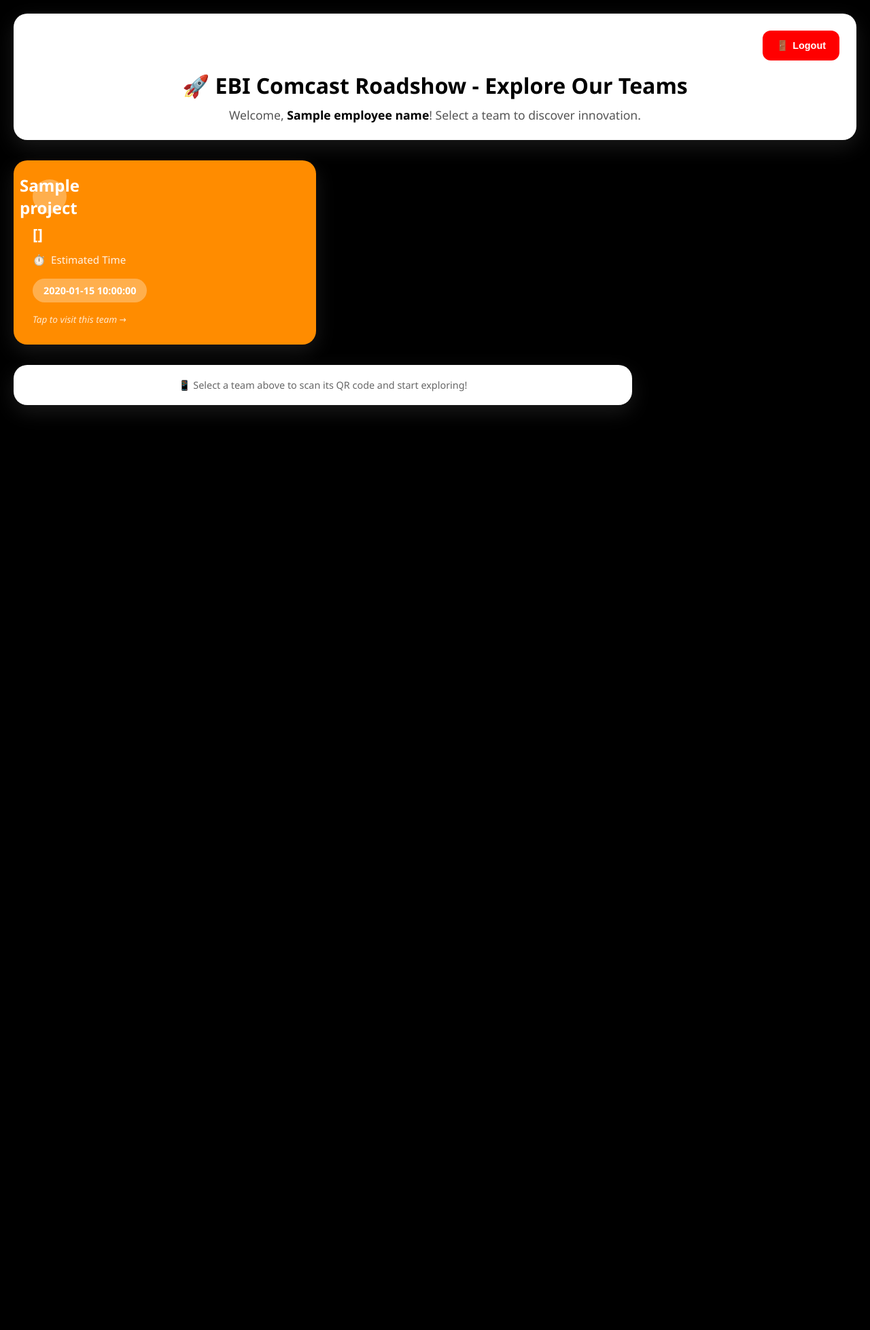
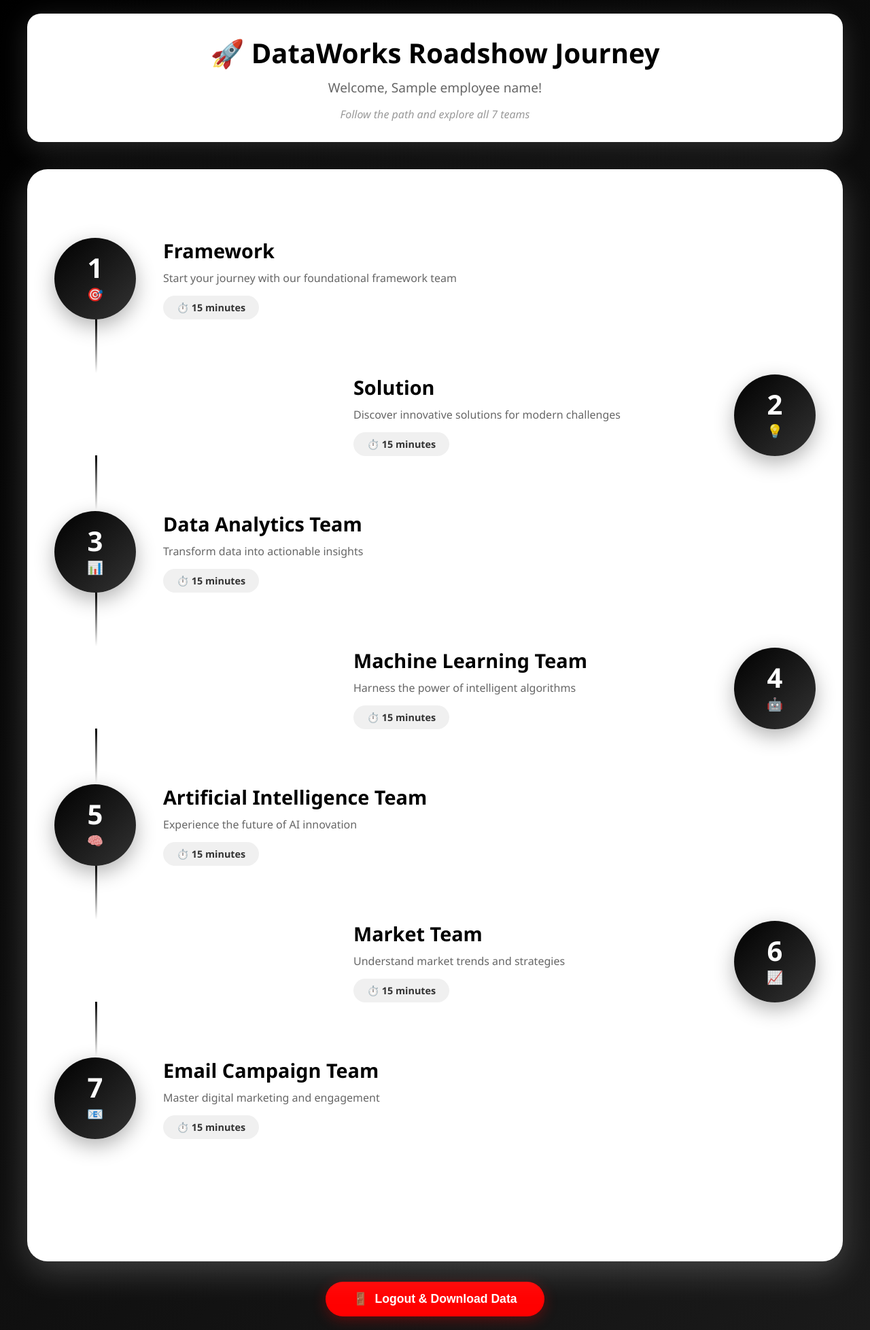
Before and after one commit to HARIBASKARA/eba-comcast-roadshow, a Flask app: template templates/projects.html in a window 1280 px wide. Shown: the whole page at 68% size. Before the commit the page ends 606 px from the top, so only its background shows below. Run offline with Flask 3, Linux system fonts and the light colour scheme; the template is opened without the code that fills it: most values are stand-ins (such as "Sample title", 1, 10 or a date in 2020); data that the repository does not hold is empty.

Commit message:
Redesign teams page with roadmap journey - diagonal zigzag flow with circular steps

```diff
--- a/templates/projects.html
+++ b/templates/projects.html
@@ -3,7 +3,7 @@
 <head>
     <meta charset="UTF-8">
     <meta name="viewport" content="width=device-width, initial-scale=1.0, maximum-scale=5.0, user-scalable=yes">
-    <title>EBI Comcast Roadshow - Teams</title>
+    <title>EBI Comcast Roadshow - Journey</title>
     <style>
         * {
             margin: 0;
@@ -13,72 +13,31 @@
 
         body {
             font-family: 'Segoe UI', Tahoma, Geneva, Verdana, sans-serif;
-            background: #000000;
+            background: linear-gradient(135deg, #000000 0%, #1a1a1a 100%);
             min-height: 100vh;
             padding: 20px;
-        }
-
-        @media (max-width: 768px) {
-            body {
-                padding: 15px;
-            }
-        }
-
-        @media (max-width: 480px) {
-            body {
-                padding: 10px;
-            }
+            overflow-x: hidden;
         }
 
         .container {
-            max-width: 1400px;
+            max-width: 1200px;
             margin: 0 auto;
-        }
-
-        .main-content {
-            display: grid;
-            grid-template-columns: 1fr 320px;
-            gap: 30px;
-        }
-
-        @media (max-width: 968px) {
-            .main-content {
-                grid-template-columns: 1fr;
-            }
-        }
-
-        .main-content {
-            display: grid;
-            grid-template-columns: 1fr 300px;
-            gap: 30px;
-        }
-
-        @media (max-width: 968px) {
-            .main-content {
-                grid-template-columns: 1fr;
-            }
         }
 
         .header {
             background: #ffffff;
             border-radius: 20px;
-            padding: 25px;
-            margin-bottom: 30px;
-            box-shadow: 0 10px 30px rgba(255, 255, 255, 0.1);
-            animation: fadeIn 0.5s ease-out;
-            display: flex;
-            flex-direction: column;
-            gap: 15px;
+            padding: 30px;
+            margin-bottom: 40px;
+            box-shadow: 0 10px 40px rgba(255, 255, 255, 0.15);
+            text-align: center;
+            animation: fadeInDown 0.6s ease-out;
         }
 
-        .header-content {
-            text-align: center;
-        }
-
-        @keyframes fadeIn {
+        @keyframes fadeInDown {
             from {
                 opacity: 0;
-                transform: translateY(-20px);
+                transform: translateY(-30px);
             }
             to {
                 opacity: 1;
@@ -88,14 +47,21 @@
 
         .header h1 {
             color: #000000;
-            font-size: 2rem;
+            font-size: 2.5rem;
             margin-bottom: 10px;
             font-weight: 800;
         }
 
         .welcome-text {
-            color: #555;
-            font-size: 1.1rem;
+            color: #666;
+            font-size: 1.2rem;
+            margin-bottom: 15px;
+        }
+
+        .subtitle {
+            color: #999;
+            font-size: 1rem;
+            font-style: italic;
         }
 
         .welcome-text .name {
@@ -134,144 +100,183 @@
             }
         }
 
-        .project-card {
-            border-radius: 20px;
-            padding: 28px;
-            box-shadow: 0 10px 30px rgba(255, 255, 255, 0.1);
-            cursor: pointer;
-            transition: all 0.4s cubic-bezier(0.4, 0, 0.2, 1);
+        /* Roadmap Journey Container */
+        .roadmap-container {
+            background: #ffffff;
+            border-radius: 30px;
+            padding: 60px 40px;
+            box-shadow: 0 15px 50px rgba(255, 255, 255, 0.2);
             position: relative;
-            overflow: hidden;
-            animation: slideUp 0.5s ease-out backwards;
+            margin-bottom: 30px;
         }
 
-        .project-card:nth-child(1) { animation-delay: 0.1s; }
-        .project-card:nth-child(2) { animation-delay: 0.15s; }
-        .project-card:nth-child(3) { animation-delay: 0.2s; }
-        .project-card:nth-child(4) { animation-delay: 0.25s; }
-        .project-card:nth-child(5) { animation-delay: 0.3s; }
-        .project-card:nth-child(6) { animation-delay: 0.35s; }
-        .project-card:nth-child(7) { animation-delay: 0.4s; }
+        .roadmap-journey {
+            position: relative;
+            padding: 40px 0;
+        }
 
-        @keyframes slideUp {
+        /* Journey Step */
+        .journey-step {
+            display: flex;
+            align-items: center;
+            margin-bottom: 80px;
+            position: relative;
+            animation: fadeInStep 0.6s ease-out backwards;
+        }
+
+        .journey-step:nth-child(1) { animation-delay: 0.1s; }
+        .journey-step:nth-child(2) { animation-delay: 0.2s; }
+        .journey-step:nth-child(3) { animation-delay: 0.3s; }
+        .journey-step:nth-child(4) { animation-delay: 0.4s; }
+        .journey-step:nth-child(5) { animation-delay: 0.5s; }
+        .journey-step:nth-child(6) { animation-delay: 0.6s; }
+        .journey-step:nth-child(7) { animation-delay: 0.7s; }
+
+        @keyframes fadeInStep {
             from {
                 opacity: 0;
-                transform: translateY(30px);
+                transform: translateX(-50px);
             }
             to {
                 opacity: 1;
-                transform: translateY(0);
+                transform: translateX(0);
             }
         }
 
-        .project-card:hover {
-            transform: translateY(-8px) scale(1.02);
-            box-shadow: 0 20px 40px rgba(255, 255, 255, 0.15);
+        /* Zigzag alternating layout */
+        .journey-step:nth-child(even) {
+            flex-direction: row-reverse;
         }
 
-        .project-card:active {
-            transform: translateY(-4px);
+        .journey-step:nth-child(even) .step-connector {
+            transform: scaleX(-1);
         }
 
-        .project-number {
-            display: inline-block;
-            width: 50px;
-            height: 50px;
-            background: rgba(255, 255, 255, 0.3);
+        /* Step Circle */
+        .step-circle {
+            min-width: 120px;
+            width: 120px;
+            height: 120px;
+            border-radius: 50%;
+            background: linear-gradient(135deg, #000000 0%, #333333 100%);
             color: white;
-            border-radius: 50%;
             display: flex;
+            flex-direction: column;
             align-items: center;
             justify-content: center;
-            font-size: 1.5rem;
+            cursor: pointer;
+            transition: all 0.4s cubic-bezier(0.4, 0, 0.2, 1);
+            box-shadow: 0 10px 30px rgba(0, 0, 0, 0.3);
+            position: relative;
+            z-index: 2;
+        }
+
+        .step-circle:hover {
+            transform: scale(1.15) rotate(5deg);
+            box-shadow: 0 15px 50px rgba(0, 0, 0, 0.5);
+        }
+
+        .step-circle:active {
+            transform: scale(1.05);
+        }
+
+        .step-number {
+            font-size: 2.5rem;
+            font-weight: 800;
+            line-height: 1;
+        }
+
+        .step-icon {
+            font-size: 1.2rem;
+            margin-top: 5px;
+            opacity: 0.9;
+        }
+
+        /* Step Content */
+        .step-content {
+            flex: 1;
+            padding: 0 40px;
+            max-width: 600px;
+        }
+
+        .step-title {
+            font-size: 1.8rem;
+            color: #000000;
             font-weight: 700;
+            margin-bottom: 10px;
+        }
+
+        .step-description {
+            color: #666;
+            font-size: 1rem;
             margin-bottom: 15px;
         }
 
-        .project-name {
-            font-size: 1.4rem;
-            color: #ffffff;
-            font-weight: 700;
-            margin-bottom: 12px;
+        .step-time {
+            display: inline-block;
+            background: #f0f0f0;
+            color: #333;
+            padding: 8px 20px;
+            border-radius: 20px;
+            font-size: 0.9rem;
+            font-weight: 600;
         }
 
-        .project-info {
-            display: flex;
-            align-items: center;
-            color: rgba(255, 255, 255, 0.9);
-            font-size: 0.95rem;
-            margin-bottom: 8px;
+        /* Connector Line */
+        .step-connector {
+            position: absolute;
+            top: 120px;
+            left: 60px;
+            width: 3px;
+            height: 80px;
+            background: linear-gradient(180deg, #000000 0%, transparent 100%);
+            z-index: 1;
         }
 
-        .project-info .icon {
-            margin-right: 8px;
+        .journey-step:last-child .step-connector {
+            display: none;
         }
 
-        .estimated-time {
-            display: inline-block;
-            background: rgba(255, 255, 255, 0.3);
-            color: #ffffff;
-            padding: 8px 16px;
-            border-radius: 20px;
-            font-weight: 600;
-            font-size: 0.9rem;
-            margin-top: 10px;
+        /* Mobile Responsive */
+        @media (max-width: 768px) {
+            .roadmap-container {
+                padding: 40px 20px;
             }
 
-        .action-hint {
-            color: rgba(255, 255, 255, 0.8);
-            font-size: 0.85rem;
-            margin-top: 15px;
-            font-style: italic;
+            .journey-step {
+                flex-direction: column !important;
+                margin-bottom: 60px;
+                text-align: center;
             }
 
-        .footer {
-            background: #ffffff;
-            border-radius: 20px;
-            padding: 20px;
-            text-align: center;
-            box-shadow: 0 10px 30px rgba(255, 255, 255, 0.1);
+            .journey-step:nth-child(even) {
+                flex-direction: column !important;
             }
 
-        .footer p {
-            color: #666;
-            font-size: 0.9rem;
+            .step-circle {
+                width: 100px;
+                height: 100px;
+                margin-bottom: 20px;
             }
 
-        /* Leaderboard Styles - HIDDEN IN UI */
-        .leaderboard {
-            display: none; /* Hidden from UI */
-            background: #ffffff;
-            border-radius: 20px;
-            padding: 28px;
-            box-shadow: 0 10px 30px rgba(255, 255, 255, 0.1);
-            position: sticky;
-            top: 20px;
+            .step-number {
+                font-size: 2rem;
             }
 
-        .leaderboard h2 {
-            color: #000000;
-            font-size: 1.5rem;
-            margin-bottom: 20px;
-            font-weight: 800;
+            .step-content {
+                padding: 0;
             }
 
-        .leaderboard-item {
-            padding: 14px;
-            margin-bottom: 12px;
-            background: #f8f9fa;
-            border-radius: 12px;
-            transition: all 0.3s ease;
-            border-left: 4px solid #000000;
+            .step-connector {
+                left: 50%;
+                transform: translateX(-50%);
+            }
         }
 
-        .leaderboard-item:hover {
-            transform: translateX(5px);
-            background: #e9ecef;
+        /* Leaderboard - HIDDEN */
+        .leaderboard {
+            display: none;
         }
-
-        .leaderboard-item-name {
-            font-weight: 600;
             color: #000000;
             font-size: 0.95rem;
             margin-bottom: 4px;
@@ -292,67 +297,51 @@
             font-style: italic;
         }
 
-        /* Logout Button Styles */
+        /* Logout Button */
         .logout-btn {
             background: #FF0000;
             color: white;
             border: none;
-            padding: 10px 20px;
-            border-radius: 12px;
-            font-size: 0.9rem;
+            padding: 15px 40px;
+            border-radius: 50px;
+            font-size: 1.1rem;
             font-weight: 700;
             cursor: pointer;
             transition: all 0.3s ease;
             display: inline-flex;
             align-items: center;
-            gap: 6px;
-            align-self: flex-end;
-            min-height: 44px;
+            gap: 10px;
+            box-shadow: 0 5px 20px rgba(255, 0, 0, 0.3);
         }
 
         .logout-btn:hover {
             background: #cc0000;
-            transform: scale(1.05);
+            transform: translateY(-3px);
+            box-shadow: 0 8px 25px rgba(255, 0, 0, 0.4);
         }
 
         .logout-btn:active {
-            transform: scale(0.95);
+            transform: translateY(0);
         }
 
         @media (max-width: 768px) {
             .header h1 {
-                font-size: 1.4rem;
-                margin-bottom: 8px;
+                font-size: 1.8rem;
             }
 
             .welcome-text {
-                font-size: 0.95rem;
+                font-size: 1rem;
             }
 
-            .project-name {
-                font-size: 1.1rem;
-            }
-
-            .project-card {
-                padding: 20px;
+            .subtitle {
+                font-size: 0.9rem;
             }
 
             .logout-btn {
-                font-size: 0.85rem;
-                padding: 8px 16px;
-            }
-
-            .main-content {
-                grid-template-columns: 1fr;
-            }
-
-            .leaderboard {
-                position: static;
+                padding: 12px 30px;
+                font-size: 1rem;
             }
         }
-
-        @media (max-width: 480px) {
-            .header h1 {
                 font-size: 1.2rem;
             }
 
@@ -406,35 +395,118 @@
 <body>
     <div class="container">
         <div class="header">
-            <button class="logout-btn" onclick="handleLogout()">
-                <span>🚪</span>
-                <span>Logout</span>
-            </button>
-            <div class="header-content">
-                <h1>🚀 EBI Comcast Roadshow - Explore Our Teams</h1>
-                <p class="welcome-text">Welcome, <span class="name">{{ employee_name }}</span>! Select a team to discover innovation.</p>
+            <h1>🚀 DataWorks Roadshow Journey</h1>
+            <p class="welcome-text">Welcome, {{ employee_name }}!</p>
+            <p class="subtitle">Follow the path and explore all 7 teams</p>
+        </div>
+
+        <div class="roadmap-container">
+            <div class="roadmap-journey">
+                <!-- Step 1 -->
+                <div class="journey-step" onclick="goToProject('1')">
+                    <div class="step-circle">
+                        <div class="step-number">1</div>
+                        <div class="step-icon">🎯</div>
+                    </div>
+                    <div class="step-content">
+                        <div class="step-title">Framework</div>
+                        <div class="step-description">Start your journey with our foundational framework team</div>
+                        <div class="step-time">⏱️ 15 minutes</div>
+                    </div>
+                    <div class="step-connector"></div>
+                </div>
+
+                <!-- Step 2 -->
+                <div class="journey-step" onclick="goToProject('2')">
+                    <div class="step-circle">
+                        <div class="step-number">2</div>
+                        <div class="step-icon">💡</div>
+                    </div>
+                    <div class="step-content">
+                        <div class="step-title">Solution</div>
+                        <div class="step-description">Discover innovative solutions for modern challenges</div>
+                        <div class="step-time">⏱️ 15 minutes</div>
+                    </div>
+                    <div class="step-connector"></div>
+                </div>
+
+                <!-- Step 3 -->
+                <div class="journey-step" onclick="goToProject('3')">
+                    <div class="step-circle">
+                        <div class="step-number">3</div>
+                        <div class="step-icon">📊</div>
+                    </div>
+                    <div class="step-content">
+                        <div class="step-title">Data Analytics Team</div>
+                        <div class="step-description">Transform data into actionable insights</div>
+                        <div class="step-time">⏱️ 15 minutes</div>
+                    </div>
+                    <div class="step-connector"></div>
+                </div>
+
+                <!-- Step 4 -->
+                <div class="journey-step" onclick="goToProject('4')">
+                    <div class="step-circle">
+                        <div class="step-number">4</div>
+                        <div class="step-icon">🤖</div>
+                    </div>
+                    <div class="step-content">
+                        <div class="step-title">Machine Learning Team</div>
+                        <div class="step-description">Harness the power of intelligent algorithms</div>
+                        <div class="step-time">⏱️ 15 minutes</div>
+                    </div>
+                    <div class="step-connector"></div>
+                </div>
+
+                <!-- Step 5 -->
+                <div class="journey-step" onclick="goToProject('5')">
+                    <div class="step-circle">
+                        <div class="step-number">5</div>
+                        <div class="step-icon">🧠</div>
+                    </div>
+                    <div class="step-content">
+                        <div class="step-title">Artificial Intelligence Team</div>
+                        <div class="step-description">Experience the future of AI innovation</div>
+                        <div class="step-time">⏱️ 15 minutes</div>
+                    </div>
+                    <div class="step-connector"></div>
+                </div>
+
+                <!-- Step 6 -->
+                <div class="journey-step" onclick="goToProject('6')">
+                    <div class="step-circle">
+                        <div class="step-number">6</div>
+                        <div class="step-icon">📈</div>
+                    </div>
+                    <div class="step-content">
+                        <div class="step-title">Market Team</div>
+                        <div class="step-description">Understand market trends and strategies</div>
+                        <div class="step-time">⏱️ 15 minutes</div>
+                    </div>
+                    <div class="step-connector"></div>
+                </div>
+
+                <!-- Step 7 -->
+                <div class="journey-step" onclick="goToProject('7')">
+                    <div class="step-circle">
+                        <div class="step-number">7</div>
+                        <div class="step-icon">📧</div>
+                    </div>
+                    <div class="step-content">
+                        <div class="step-title">Email Campaign Team</div>
+                        <div class="step-description">Master digital marketing and engagement</div>
+                        <div class="step-time">⏱️ 15 minutes</div>
+                    </div>
+                </div>
             </div>
         </div>
 
-        <div class="main-content">
-            <div class="projects-section">
-                <div class="projects-grid">
-                    {% for id, project in projects.items() %}
-                    <div class="project-card" onclick="goToProject('{{ id }}')">
-                        <div class="project-number">{{ id }}</div>
-                        <div class="project-name">{{ project.name }}</div>
-                        <div class="project-info">
-                            <span class="icon">⏱️</span>
-                            <span>Estimated Time</span>
-                        </div>
-                        <div class="estimated-time">{{ project.estimated_time }}</div>
-                        <div class="action-hint">Tap to visit this team →</div>
-                    </div>
-                    {% endfor %}
-                </div>
-
-                <div class="footer">
-                    <p>📱 Select a team above to scan its QR code and start exploring!</p>
+        <!-- Logout Button -->
+        <div style="text-align: center; margin-top: 30px;">
+            <button class="logout-btn" onclick="handleLogout()">
+                <span>🚪</span>
+                <span>Logout & Download Data</span>
+            </button>
         </div>
     </div>
 
```
Lines whose indentation alone changed are shown as unchanged.
